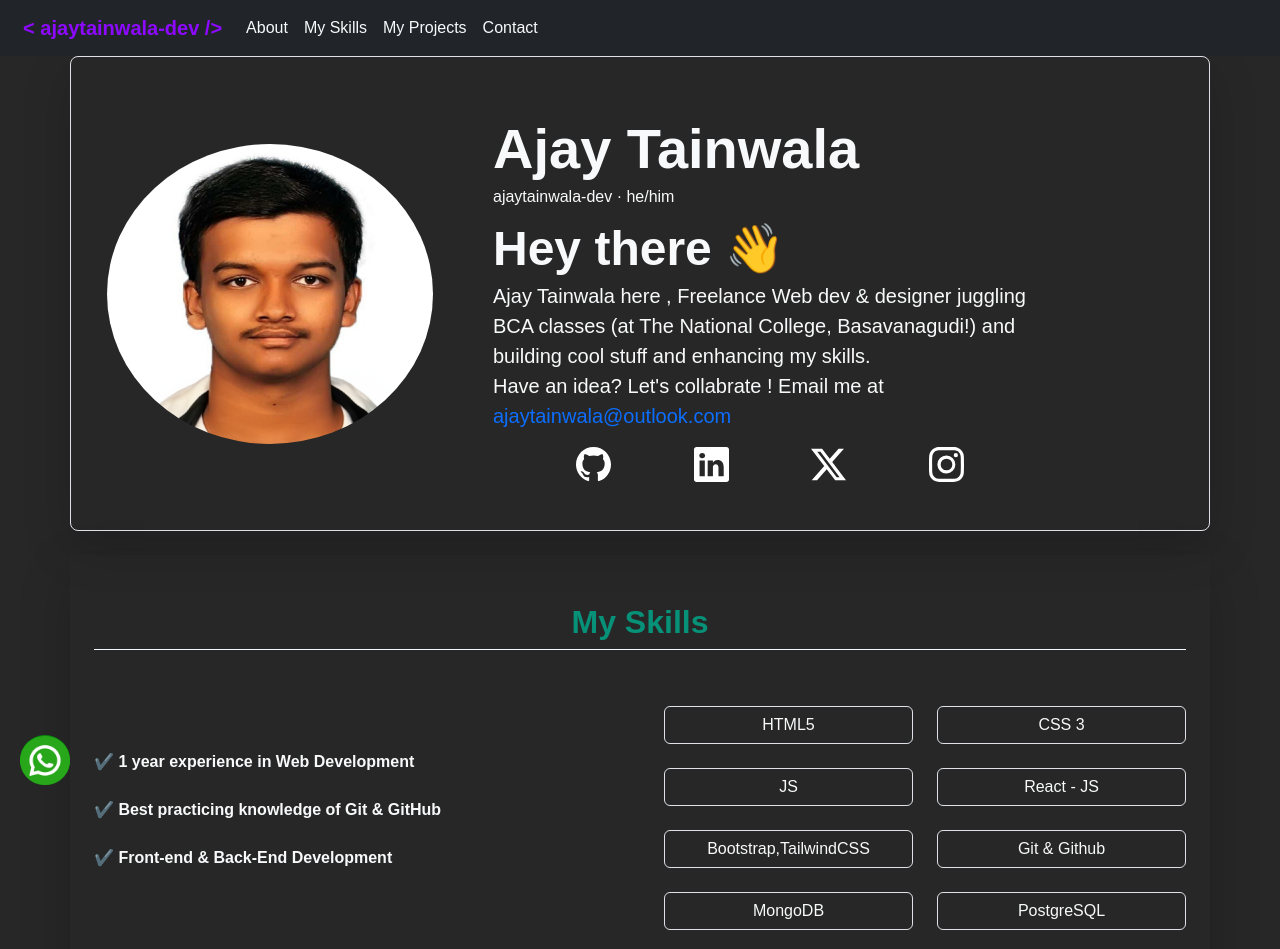
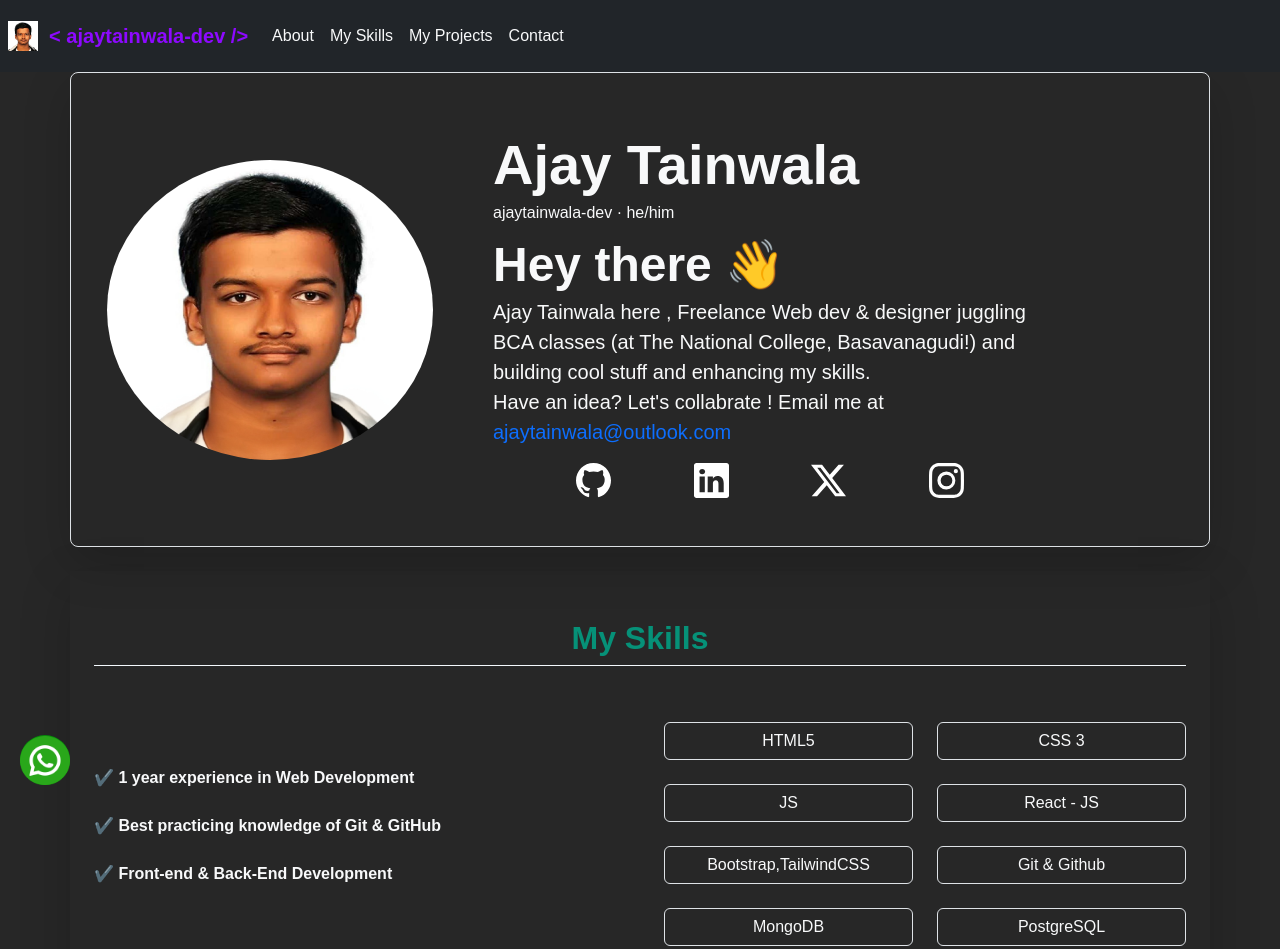
Before and after one commit to ajaytainwala-dev/ajaytainwala-dev, a plain HTML site: page index.html in a window 1280 px wide. Shown: the top 949 px of the page. Drawn offline with nearby package versions, Linux system fonts and the light colour scheme.

Commit message:
Update index.html

```diff
--- a/index.html
+++ b/index.html
@@ -17,8 +17,8 @@
 
 <body>
     <nav class="navbar navbar-expand-lg bg-body-dark bg-dark sticky-top">
-        <div class="container-fluid">
-
+        <div class="container-fluid p-2">
+          <img src="./112249783.png" style="height:30px;width:auto;">
             <a class="navbar-brand text-center name" href="/"> &nbsp; &lt; ajaytainwala-dev /&gt;</a>
 
 
@@ -259,7 +259,7 @@
         };
 
         function scrollFunction() {
-            if (document.body.scrollTop > 150 || document.documentElement.scrollTop > 150) {
+            if (document.body.scrollTop > 250 || document.documentElement.scrollTop > 250) {
                 mybutton.style.display = "block";
             } else {
                 mybutton.style.display = "none";
```
